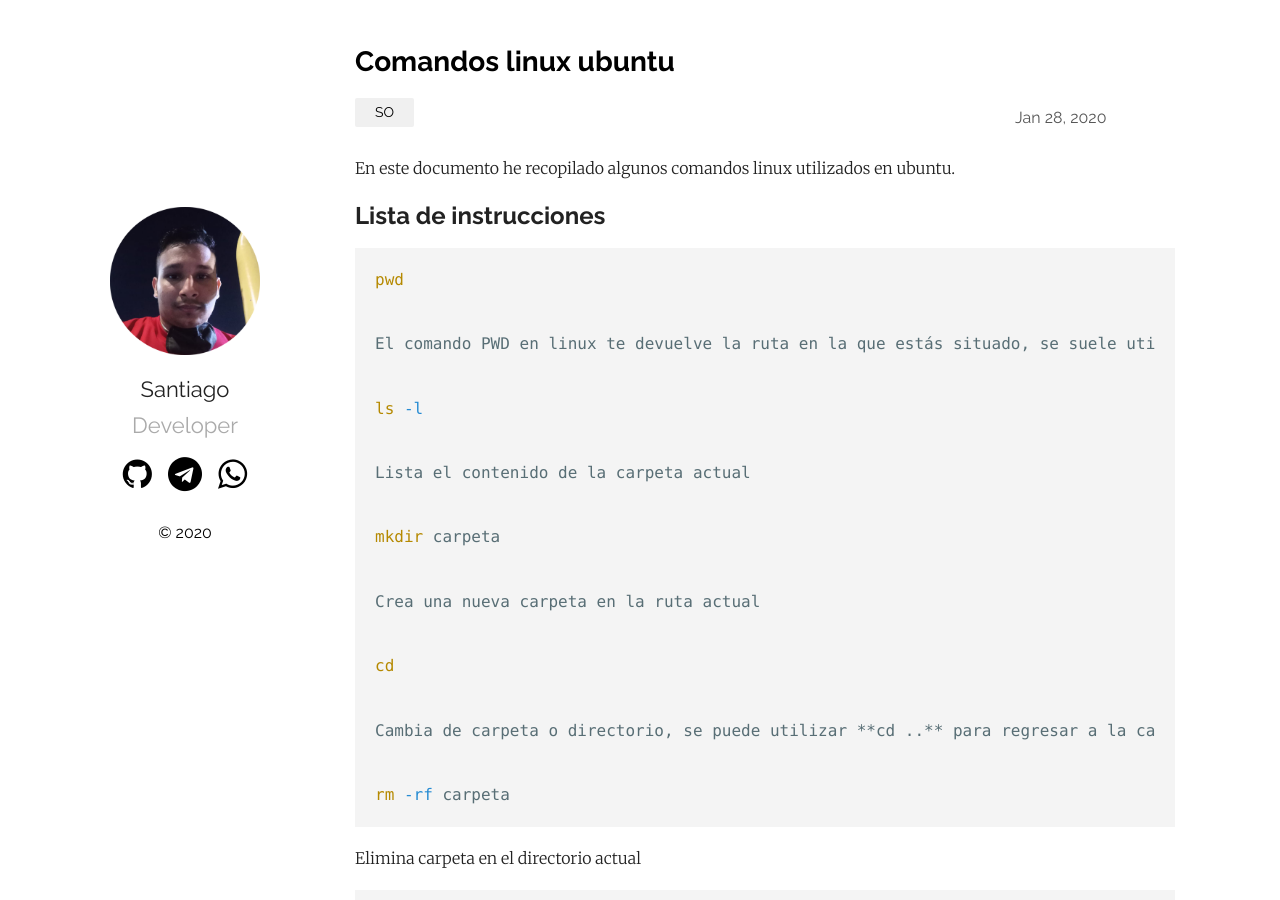
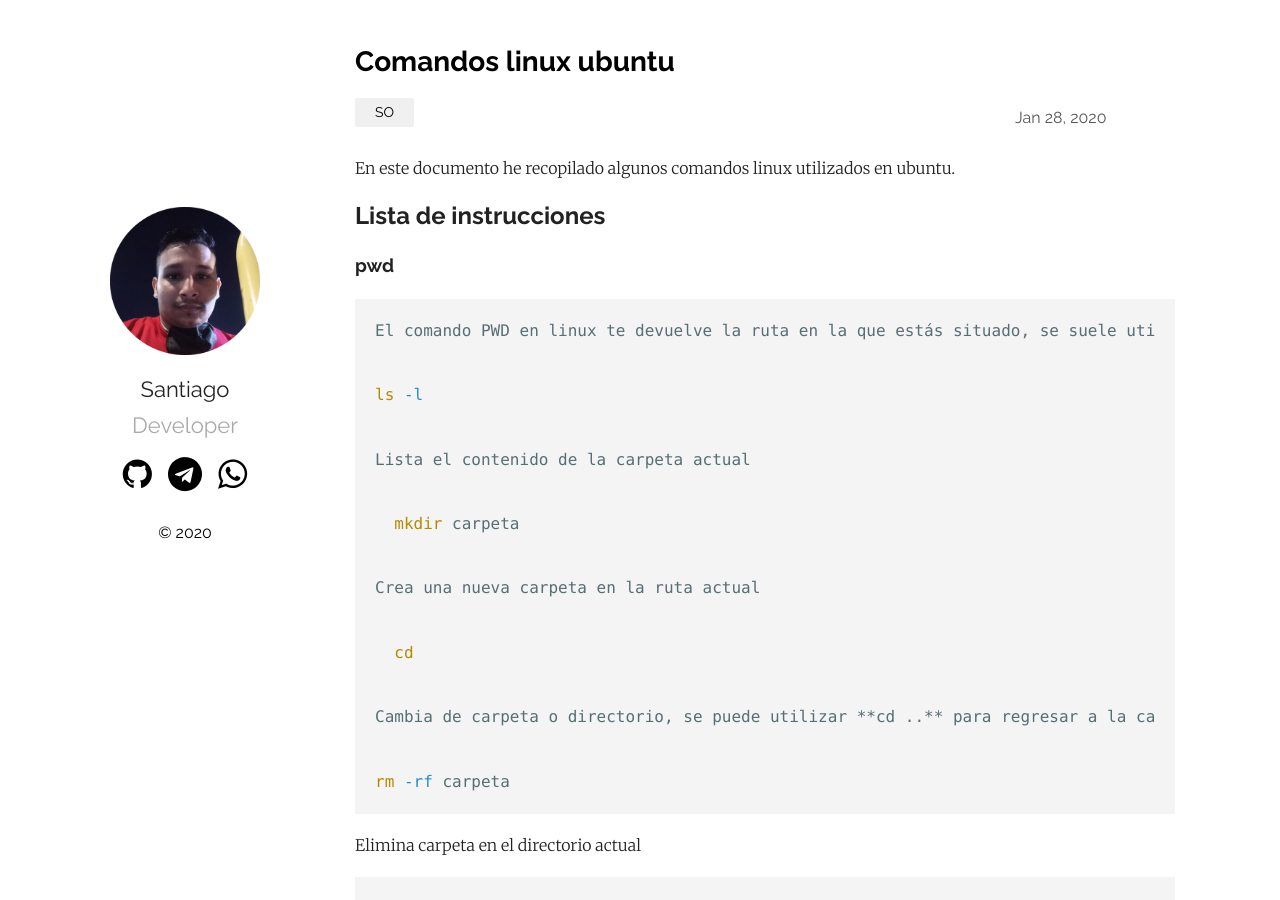
Before and after one commit to santiago500/santiago500.github.io, a Jekyll site: the page built from _posts/2020-01-28-comandos-linux-ubuntu.markdown, in a window 1280 px wide and 900 px high. Built offline with Jekyll 4.4.1, drawn with Linux system fonts in a browser that asks for light colours.

Commit message:
update 2020-01-28-comandos-linux-ubuntu.markdown

````diff
--- a/_posts/2020-01-28-comandos-linux-ubuntu.markdown
+++ b/_posts/2020-01-28-comandos-linux-ubuntu.markdown
@@ -9,9 +9,9 @@ En este documento he recopilado algunos comandos linux utilizados en ubuntu.
 
 ## Lista de instrucciones
 
-```shell
-pwd
-```
+
+### pwd
+
 
     El comando PWD en linux te devuelve la ruta en la que estás situado, se suele utilizar para saber en que parte de la estructura de directorios te encuentras.
 
@@ -21,15 +21,15 @@ ls -l
 
     Lista el contenido de la carpeta actual
 
-```shell
-mkdir carpeta
-```
+  ```shell
+  mkdir carpeta
+  ```
 
     Crea una nueva carpeta en la ruta actual
 
-```shell
-cd
-```
+  ```shell
+  cd
+  ```
 
     Cambia de carpeta o directorio, se puede utilizar **cd ..** para regresar a la carpeta anterior
 
````
